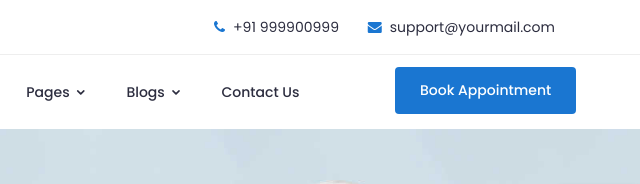
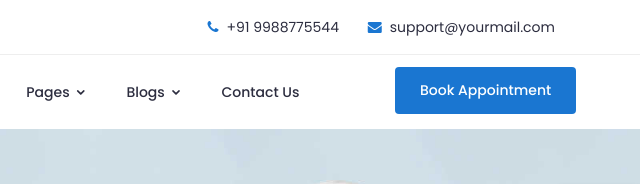
Before and after one commit to syedabdulr07/code_medlife, a plain HTML site: page index.html in a window 1280 px wide. Shown: the top 184 px of the page, 640-1280 px from the left. Drawn offline with Linux system fonts and the light colour scheme; a script that the page names is missing.

Commit message:
updated ph no.

```diff
--- a/index.html
+++ b/index.html
@@ -96,7 +96,7 @@
 						<div class="col-lg-6 col-md-7 col-12">
 							<!-- Top Contact -->
 							<ul class="top-contact">
-								<li><i class="fa fa-phone"></i>+91 999900999</li>
+								<li><i class="fa fa-phone"></i>+91 9988775544</li>
 								<li><i class="fa fa-envelope"></i><a href="mailto:support@yourmail.com">support@yourmail.com</a></li>
 							</ul>
 							<!-- End Top Contact -->
```
